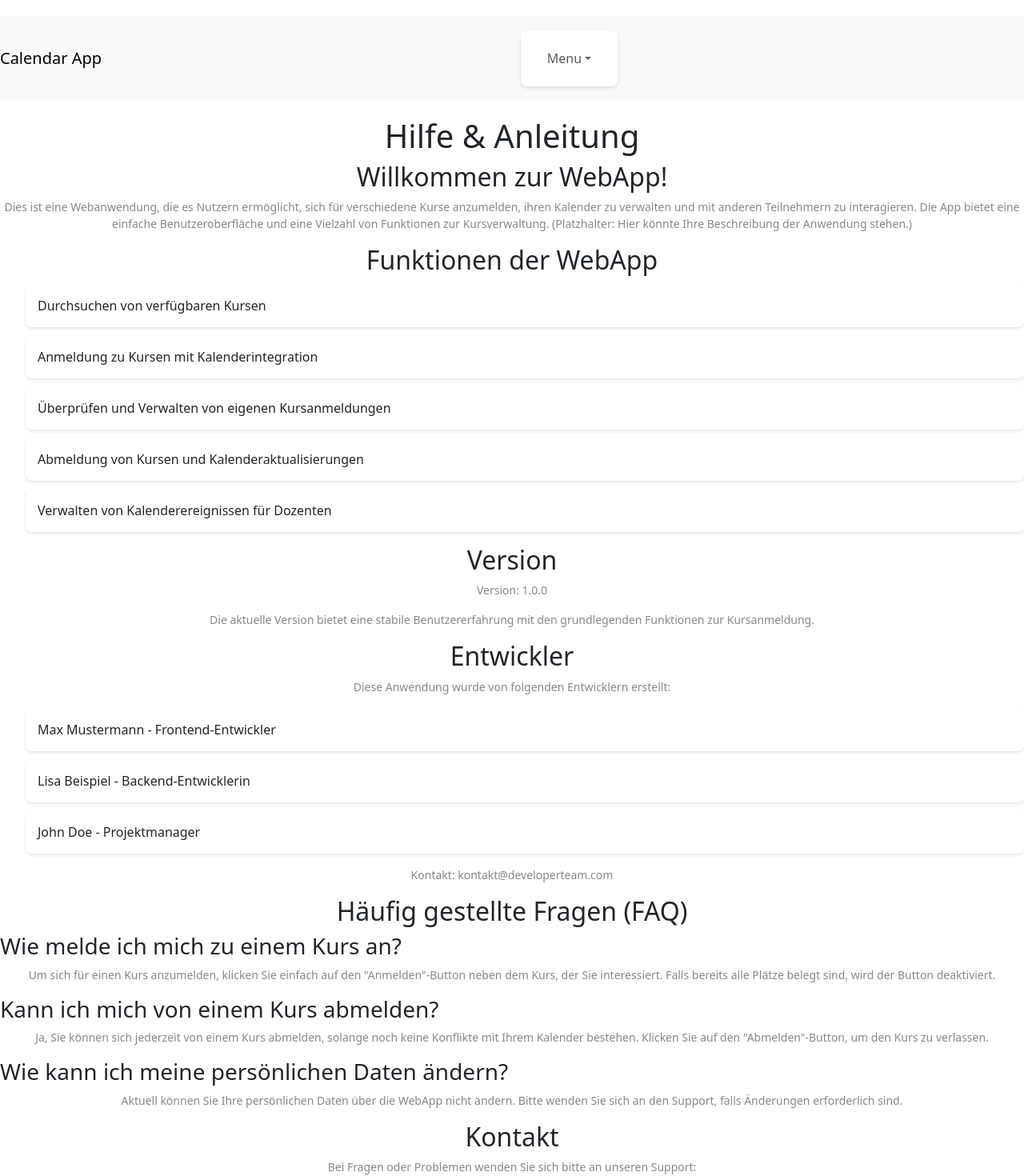
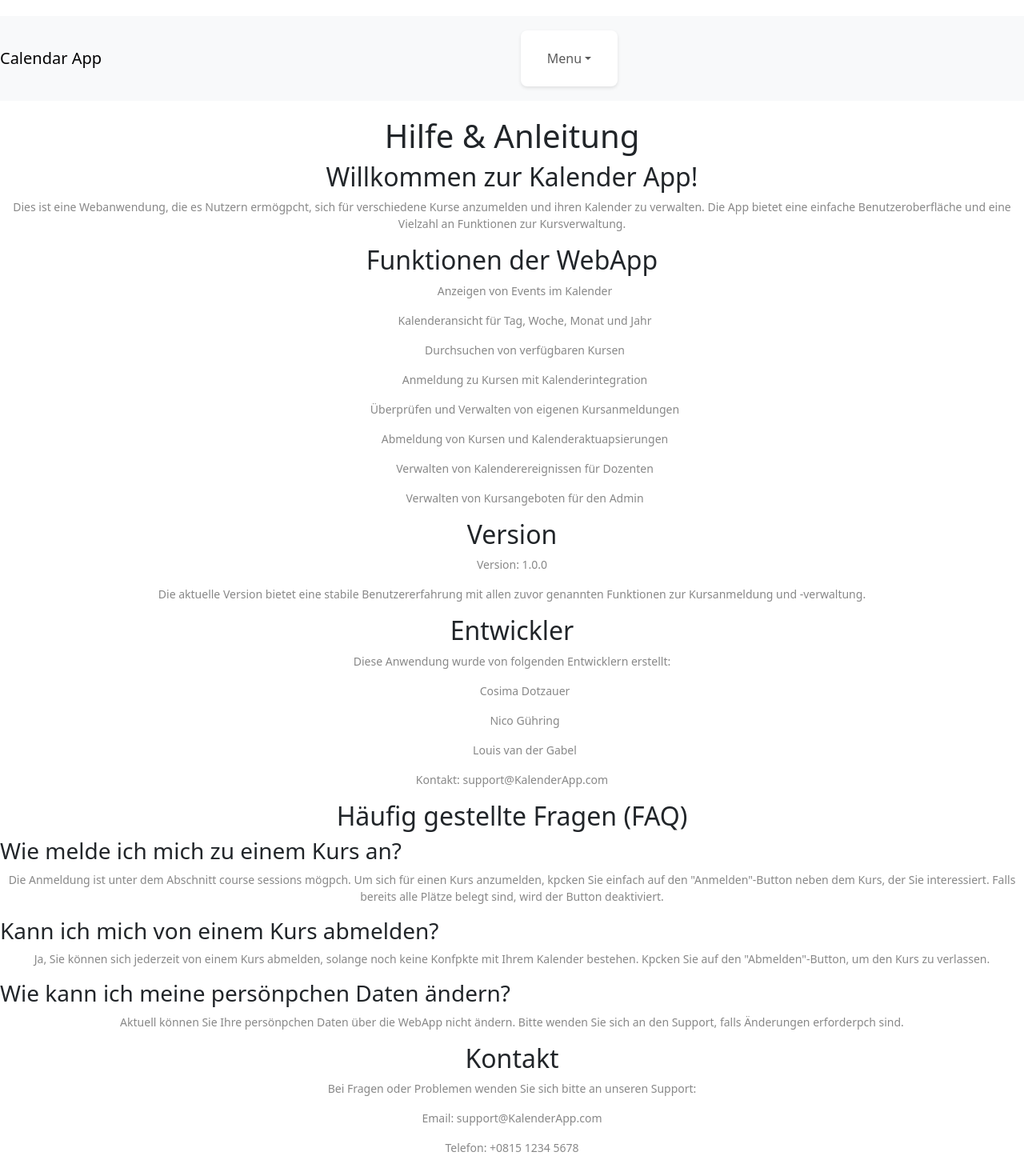
Before and after one commit to louis-gabel/KalenderApp, a React (Create React App) app in the folder client/: page /help in a window 1280 px wide. Shown: the top 1470 px of the page at 80% size. Built offline with nearby package versions, Linux system fonts and the light colour scheme.

Commit message:
Helpsite

```diff
--- a/client/src/components/HelpSite.js
+++ b/client/src/components/HelpSite.js
@@ -1,36 +1,38 @@
 import React from 'react';
-//import './HelpSite.css'; // Falls du später ein CSS für das Styling hinzufügst
+//import './HelpSite.css'; // Falls du später ein CSS für das Stypng hinzufügst
 
 const HelpSite = () => {
   return (
     <div className="help-container">
       <h1>Hilfe & Anleitung</h1>
       <section className="intro">
-        <h2>Willkommen zur WebApp!</h2>
+        <h2>Willkommen zur Kalender App!</h2>
         <p>
-          Dies ist eine Webanwendung, die es Nutzern ermöglicht, sich für verschiedene
-          Kurse anzumelden, ihren Kalender zu verwalten und mit anderen Teilnehmern zu
-          interagieren. Die App bietet eine einfache Benutzeroberfläche und eine Vielzahl
-          von Funktionen zur Kursverwaltung. (Platzhalter: Hier könnte Ihre Beschreibung
-          der Anwendung stehen.)
+          Dies ist eine Webanwendung, die es Nutzern ermögpcht, sich für verschiedene
+          Kurse anzumelden und ihren Kalender zu verwalten. Die App bietet eine einfache
+          Benutzeroberfläche und eine Vielzahl an Funktionen zur Kursverwaltung.
         </p>
       </section>
 
       <section className="features">
         <h2>Funktionen der WebApp</h2>
         <ul>
-          <li>Durchsuchen von verfügbaren Kursen</li>
-          <li>Anmeldung zu Kursen mit Kalenderintegration</li>
-          <li>Überprüfen und Verwalten von eigenen Kursanmeldungen</li>
-          <li>Abmeldung von Kursen und Kalenderaktualisierungen</li>
-          <li>Verwalten von Kalenderereignissen für Dozenten</li>
+          <p>Anzeigen von Events im Kalender</p>
+          <p>Kalenderansicht für Tag, Woche, Monat und Jahr</p>
+          <p>Durchsuchen von verfügbaren Kursen</p>
+          <p>Anmeldung zu Kursen mit Kalenderintegration</p>
+          <p>Überprüfen und Verwalten von eigenen Kursanmeldungen</p>
+          <p>Abmeldung von Kursen und Kalenderaktuapsierungen</p>
+          <p>Verwalten von Kalenderereignissen für Dozenten</p>
+          <p>Verwalten von Kursangeboten für den Admin</p>
         </ul>
       </section>
 
       <section className="version">
         <h2>Version</h2>
         <p>Version: 1.0.0</p>
-        <p>Die aktuelle Version bietet eine stabile Benutzererfahrung mit den grundlegenden Funktionen zur Kursanmeldung.</p>
+        <p>Die aktuelle Version bietet eine stabile Benutzererfahrung mit
+          allen zuvor genannten Funktionen zur Kursanmeldung und -verwaltung.</p>
       </section>
 
       <section className="developer-info">
@@ -39,23 +41,24 @@ const HelpSite = () => {
           Diese Anwendung wurde von folgenden Entwicklern erstellt:
         </p>
         <ul>
-          <li>Max Mustermann - Frontend-Entwickler</li>
-          <li>Lisa Beispiel - Backend-Entwicklerin</li>
-          <li>John Doe - Projektmanager</li>
+          <p>Cosima Dotzauer</p>
+          <p>Nico Gühring</p>
+          <p>Louis van der Gabel</p>
         </ul>
-        <p>Kontakt: kontakt@developerteam.com</p>
+        <p>Kontakt: support@KalenderApp.com</p>
       </section>
 
       <section className="faq">
         <h2>Häufig gestellte Fragen (FAQ)</h2>
         <h3>Wie melde ich mich zu einem Kurs an?</h3>
-        <p>Um sich für einen Kurs anzumelden, klicken Sie einfach auf den "Anmelden"-Button neben dem Kurs, der Sie interessiert. Falls bereits alle Plätze belegt sind, wird der Button deaktiviert.</p>
+        <p>Die Anmeldung ist unter dem Abschnitt course sessions mögpch.
+          Um sich für einen Kurs anzumelden, kpcken Sie einfach auf den "Anmelden"-Button neben dem Kurs, der Sie interessiert. Falls bereits alle Plätze belegt sind, wird der Button deaktiviert.</p>
 
         <h3>Kann ich mich von einem Kurs abmelden?</h3>
-        <p>Ja, Sie können sich jederzeit von einem Kurs abmelden, solange noch keine Konflikte mit Ihrem Kalender bestehen. Klicken Sie auf den "Abmelden"-Button, um den Kurs zu verlassen.</p>
+        <p>Ja, Sie können sich jederzeit von einem Kurs abmelden, solange noch keine Konfpkte mit Ihrem Kalender bestehen. Kpcken Sie auf den "Abmelden"-Button, um den Kurs zu verlassen.</p>
 
-        <h3>Wie kann ich meine persönlichen Daten ändern?</h3>
-        <p>Aktuell können Sie Ihre persönlichen Daten über die WebApp nicht ändern. Bitte wenden Sie sich an den Support, falls Änderungen erforderlich sind.</p>
+        <h3>Wie kann ich meine persönpchen Daten ändern?</h3>
+        <p>Aktuell können Sie Ihre persönpchen Daten über die WebApp nicht ändern. Bitte wenden Sie sich an den Support, falls Änderungen erforderpch sind.</p>
       </section>
 
       <section className="contact">
@@ -63,8 +66,8 @@ const HelpSite = () => {
         <p>
           Bei Fragen oder Problemen wenden Sie sich bitte an unseren Support:
         </p>
-        <p>Email: support@developerteam.com</p>
-        <p>Telefon: +123 456 7890</p>
+        <p>Email: support@KalenderApp.com</p>
+        <p>Telefon: +0815 1234 5678</p>
       </section>
     </div>
   );
```
